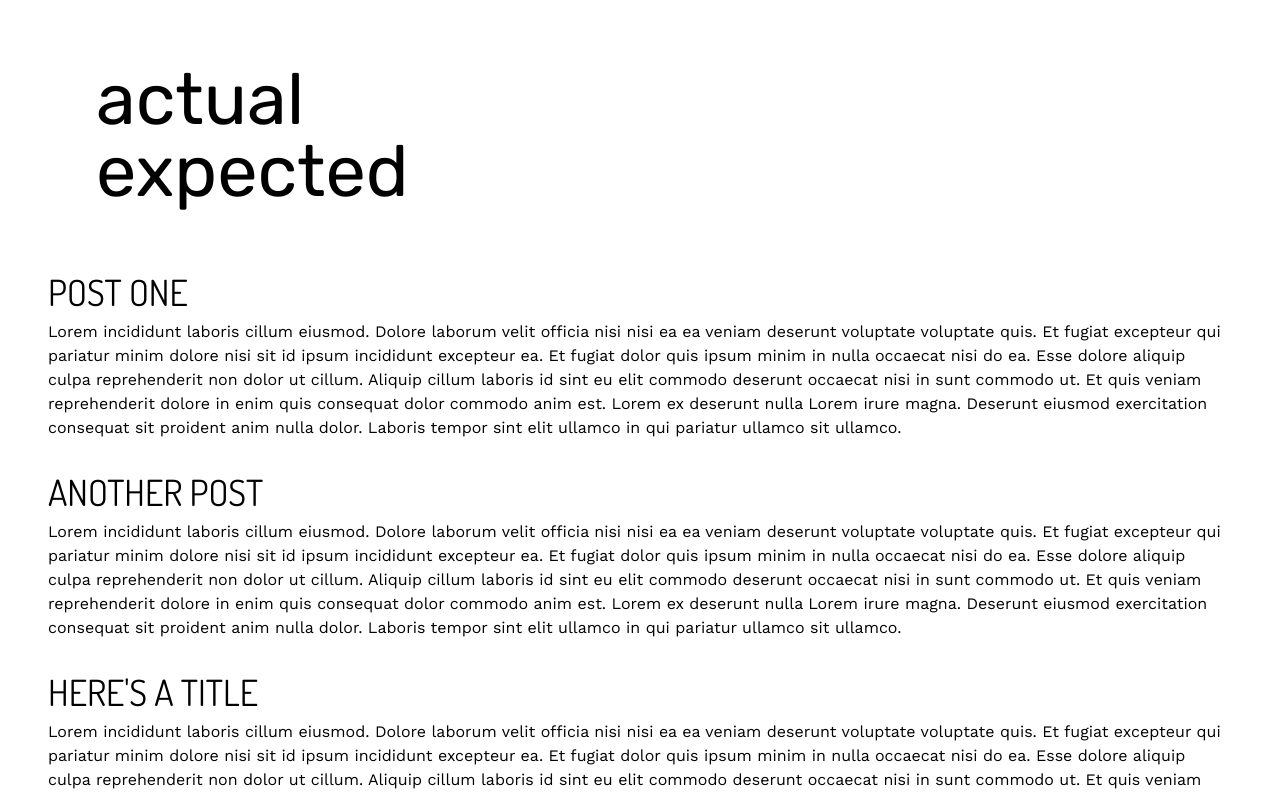
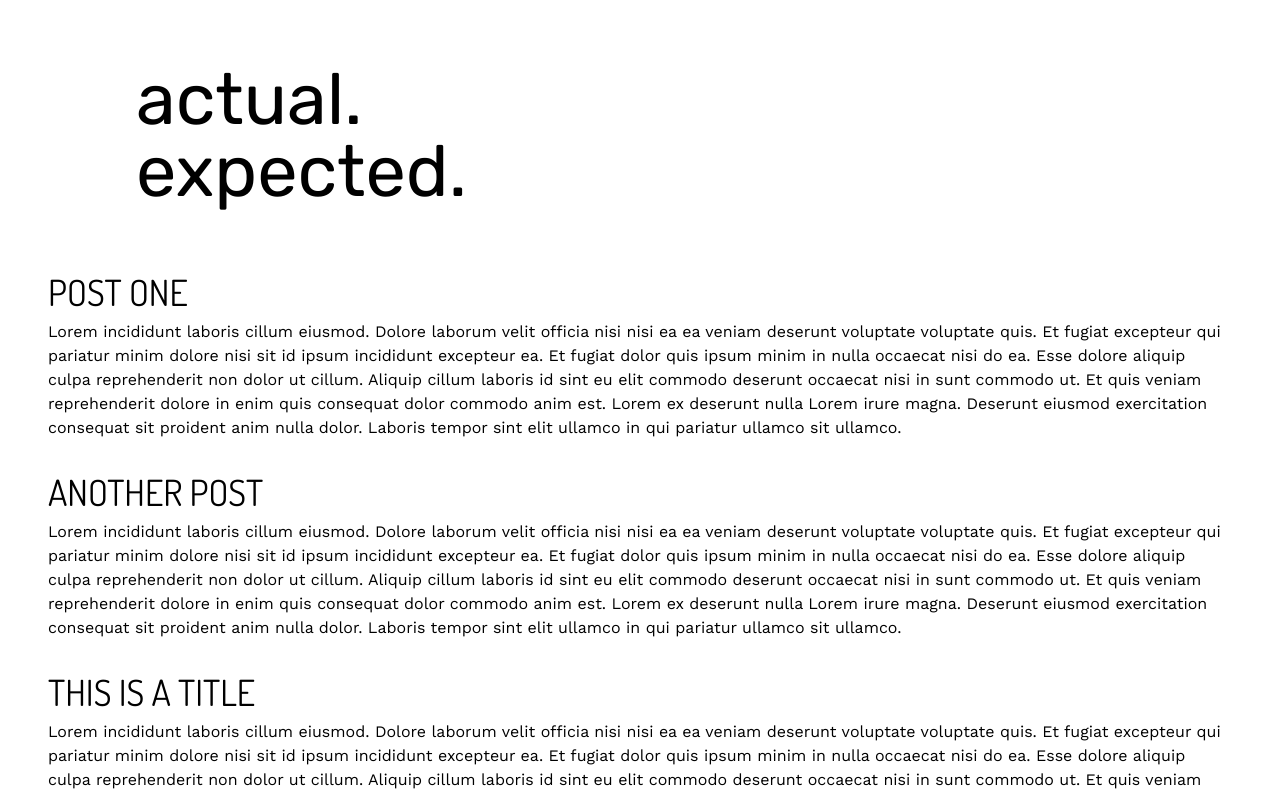
Before and after one commit to dcerniglia/blog, a Next.js app: page / in a window 1280 px wide. Shown: the top 795 px of the page. Built offline with nearby package versions, Linux system fonts and the light colour scheme.

Commit message:
deploy test

```diff
--- a/components/Header.js
+++ b/components/Header.js
@@ -1,13 +1,13 @@
 export default function Header() {
 	return (
 		<header>
-			<div className="container mt-12 mx-20">
-				<header className="pt-4">
+			<div className="container mt-12 mx-20 ml-16">
+				<header className="pt-4 mx-14">
 					<h1 className="font-rubik text-7xl text-left">
-						actual
+						actual.
 					</h1>
 					<h1 className="font-rubik text-7xl text-left">
-						expected
+						expected.
 					</h1>
 				</header>
 			</div>
--- a/pages/index.js
+++ b/pages/index.js
@@ -26,7 +26,7 @@ export default function Home({ posts }) {
         <p className="mb-8">Lorem incididunt laboris cillum eiusmod. Dolore laborum velit officia nisi nisi ea ea veniam deserunt voluptate voluptate quis. Et fugiat excepteur qui pariatur minim dolore nisi sit id ipsum incididunt excepteur ea. Et fugiat dolor quis ipsum minim in nulla occaecat nisi do ea. Esse dolore aliquip culpa reprehenderit non dolor ut cillum. Aliquip cillum laboris id sint eu elit commodo deserunt occaecat nisi in sunt commodo ut. Et quis veniam reprehenderit dolore in enim quis consequat dolor commodo anim est. Lorem ex deserunt nulla Lorem irure magna. Deserunt eiusmod exercitation consequat sit proident anim nulla dolor. Laboris tempor sint elit ullamco in qui pariatur ullamco sit ullamco.</p>
         <ion-icon name="options-outline" size="large"></ion-icon>
         <h2 className="text-left mt-4 mb-2 font-dosis text-4xl uppercase">
-          here's a title
+          this is a title
         </h2>
         <p className="mb-8">Lorem incididunt laboris cillum eiusmod. Dolore laborum velit officia nisi nisi ea ea veniam deserunt voluptate voluptate quis. Et fugiat excepteur qui pariatur minim dolore nisi sit id ipsum incididunt excepteur ea. Et fugiat dolor quis ipsum minim in nulla occaecat nisi do ea. Esse dolore aliquip culpa reprehenderit non dolor ut cillum. Aliquip cillum laboris id sint eu elit commodo deserunt occaecat nisi in sunt commodo ut. Et quis veniam reprehenderit dolore in enim quis consequat dolor commodo anim est. Lorem ex deserunt nulla Lorem irure magna. Deserunt eiusmod exercitation consequat sit proident anim nulla dolor. Laboris tempor sint elit ullamco in qui pariatur ullamco sit ullamco.</p>
         <ion-icon name="options-outline" size="large"></ion-icon>
```
